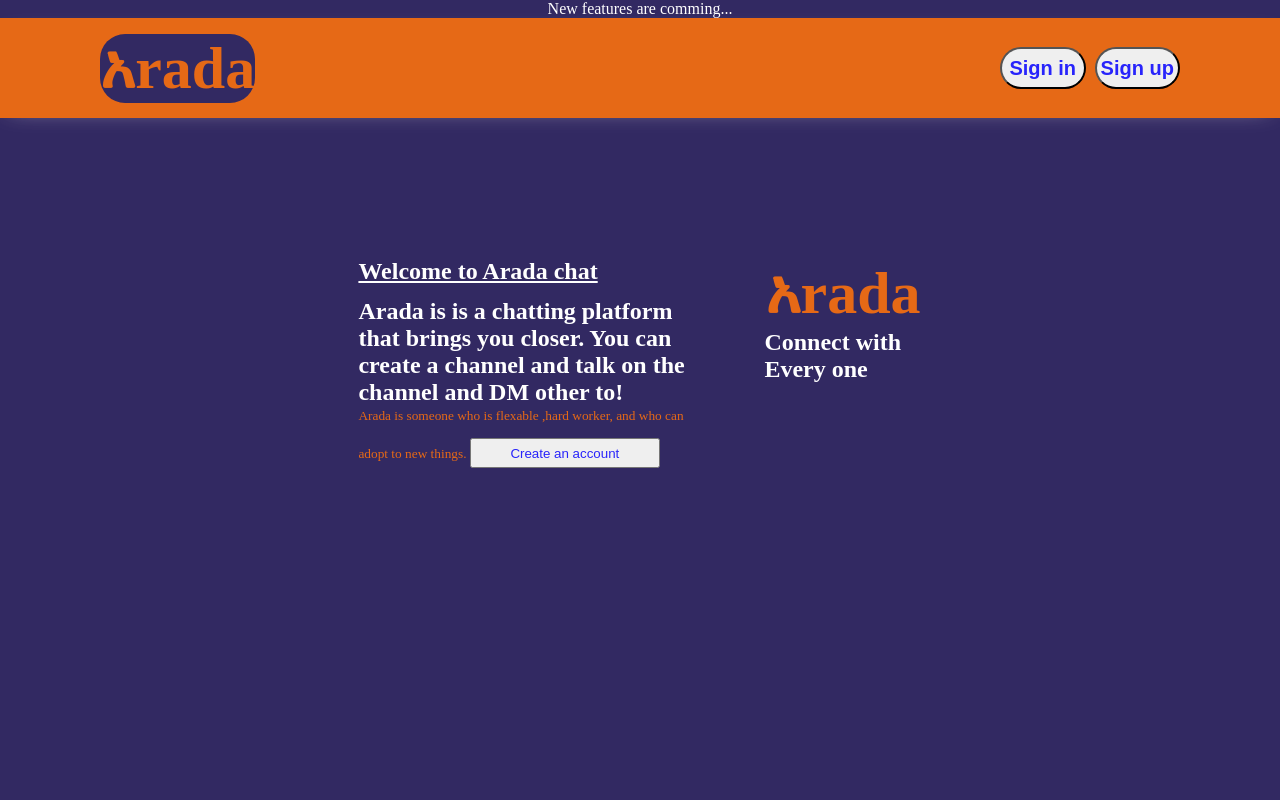
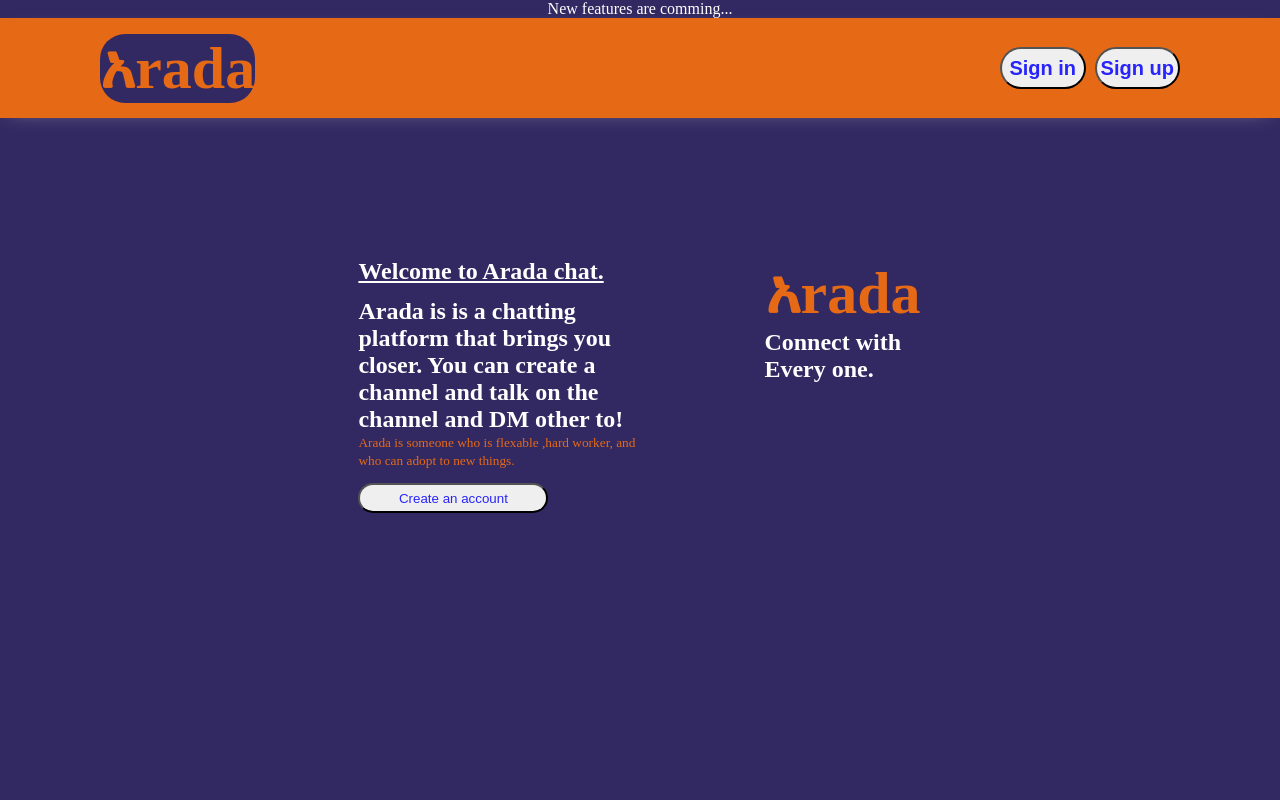
Before and after one commit to sentayhu19/Arada-chat, a React (Create React App) app: page / in a window 1280 px wide. Shown: the top 800 px of the page. Built offline with nearby package versions, Linux system fonts and the light colour scheme; no server answers.

Commit message:
Home create account radius updated

```diff
--- a/src/components/Home/Index.css
+++ b/src/components/Home/Index.css
@@ -9,13 +9,14 @@
 .home-main{
     width: 100%;
     height: 108vh;
+    border-bottom: 1px solid var(--orage);
 
 }
 .main-wrap1{
     display: flex;
     width: 44%;
     margin: auto;
-    gap: 10%;
+    gap: 20%;
     padding-top: 240px;
 }
 .white{
@@ -36,6 +37,7 @@
     margin-top: 14px;
     text-align: center;
     height: 30px;
+    border-radius: 25px;
 }
 
 .logo-aa{
--- a/src/components/Home/Index.js
+++ b/src/components/Home/Index.js
@@ -15,14 +15,14 @@ const Index = () => {
       <section className='home-main'>
           <div className='main-wrap1'>
           <div className='about'>
-            <h2 className='white welcome'><u>Welcome to Arada chat</u></h2>
+            <h2 className='white welcome'><u>Welcome to Arada chat.</u></h2>
              <h2 className='white'>Arada is is a chatting platform that brings you closer.
               You can create a channel and talk on the channel and DM other to! </h2>
               <small class="orange">Arada is someone who is flexable ,hard worker, and who can adopt to new things.  </small>
           <button className='signup-on-home' ><NavLink to="/signup">Create an account</NavLink> </button>
           </div>
           <div className="more-info"><h1 className='logo-aa border'>አrada</h1>
-             <h2 className='white'> Connect with Every one  </h2>
+             <h2 className='white'> Connect with Every one. </h2>
           </div>
           </div>
 
```
